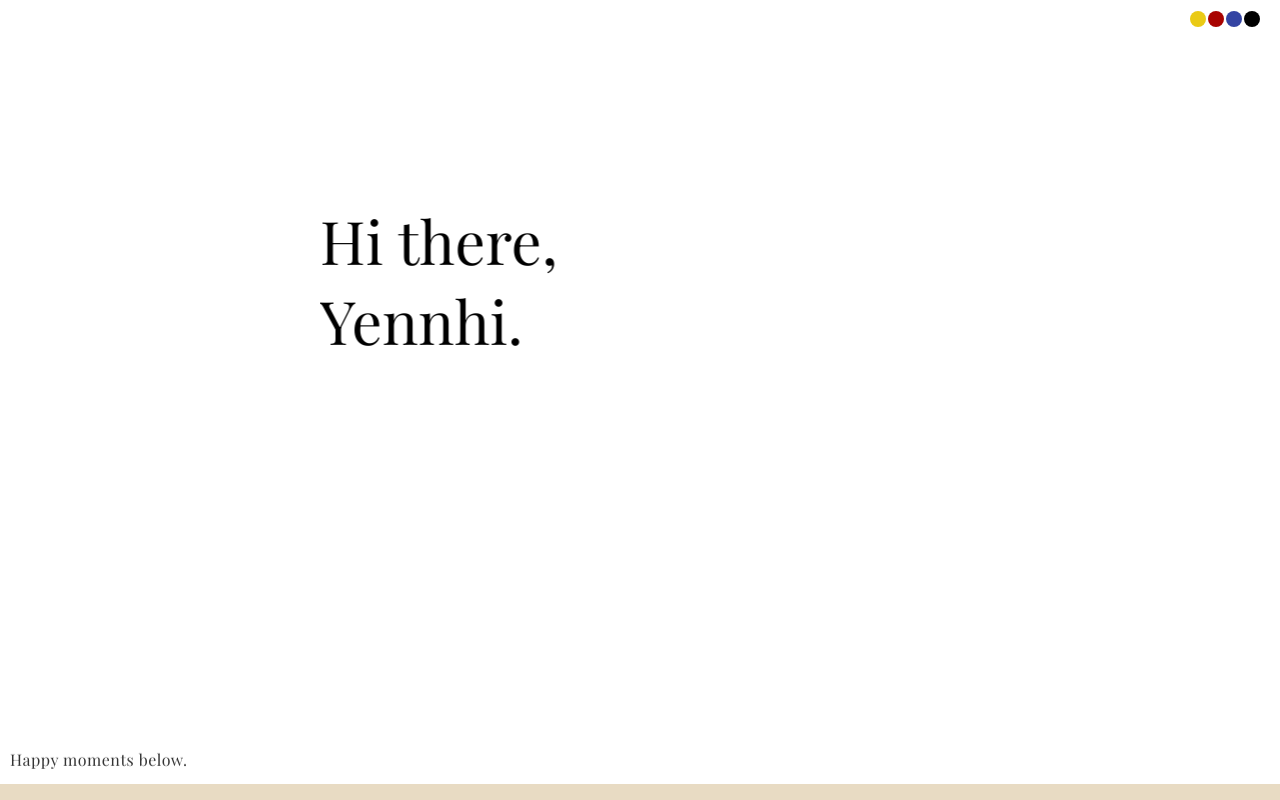
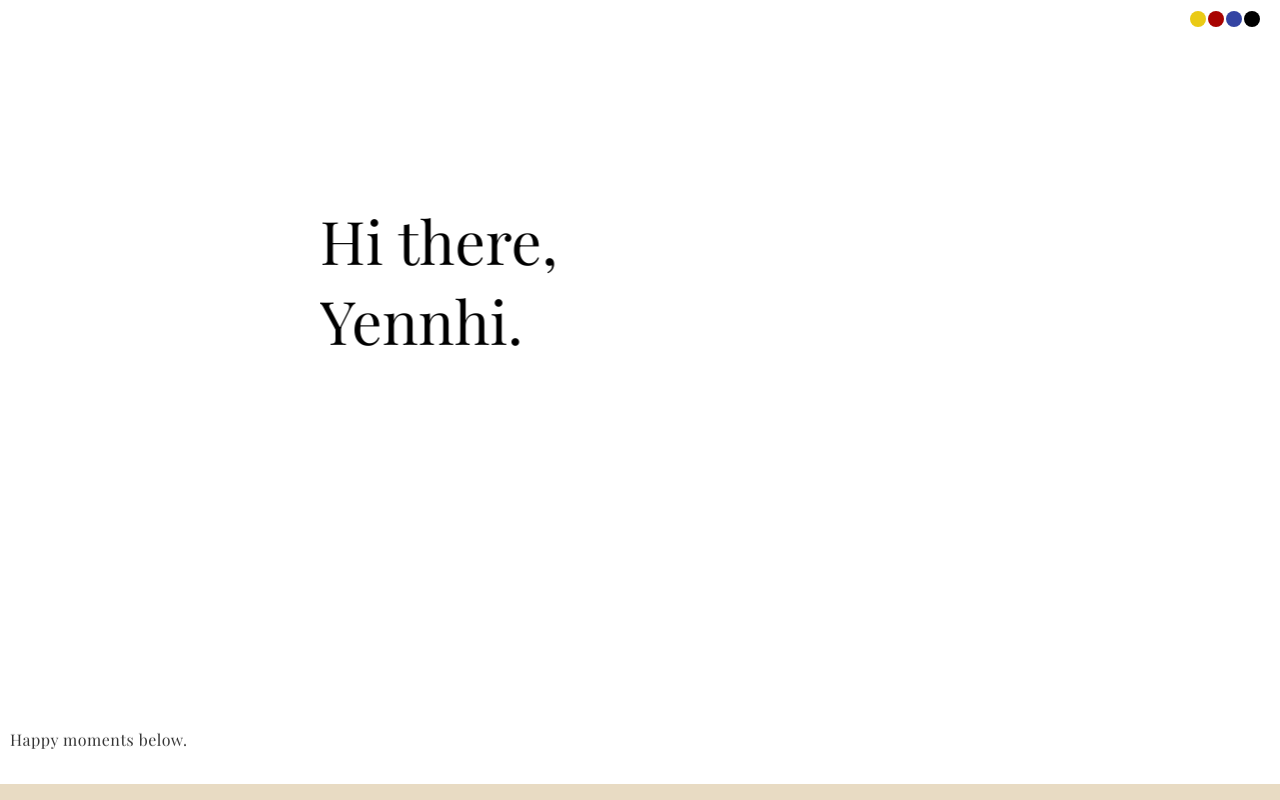
Before and after one commit to adityaastono3/hi-there, a React (Create React App) app: page / in a window 1280 px wide. Built offline with nearby package versions, Linux system fonts and the light colour scheme.

Commit message:
Just push it upwards

```diff
--- a/src/App.css
+++ b/src/App.css
@@ -32,6 +32,12 @@ a {
   transform: translateZ(-1px);
   position: absolute;
   top: 0;
+}
+
+.happy-moments {
+  position: absolute;
+  bottom: 30px;
+  left: 10px;
 }
 
 .dots {
--- a/src/App.js
+++ b/src/App.js
@@ -25,8 +25,7 @@ class App extends Component {
             </div>
           </div>
           <div
-            className="animated fadeInDown slow delay-4s"
-            style={{ position: 'absolute', bottom: '10px', left: '10px' }}
+            className="happy-moments animated fadeInDown slow delay-4s"
           >
             Happy moments below.
           </div>
```
